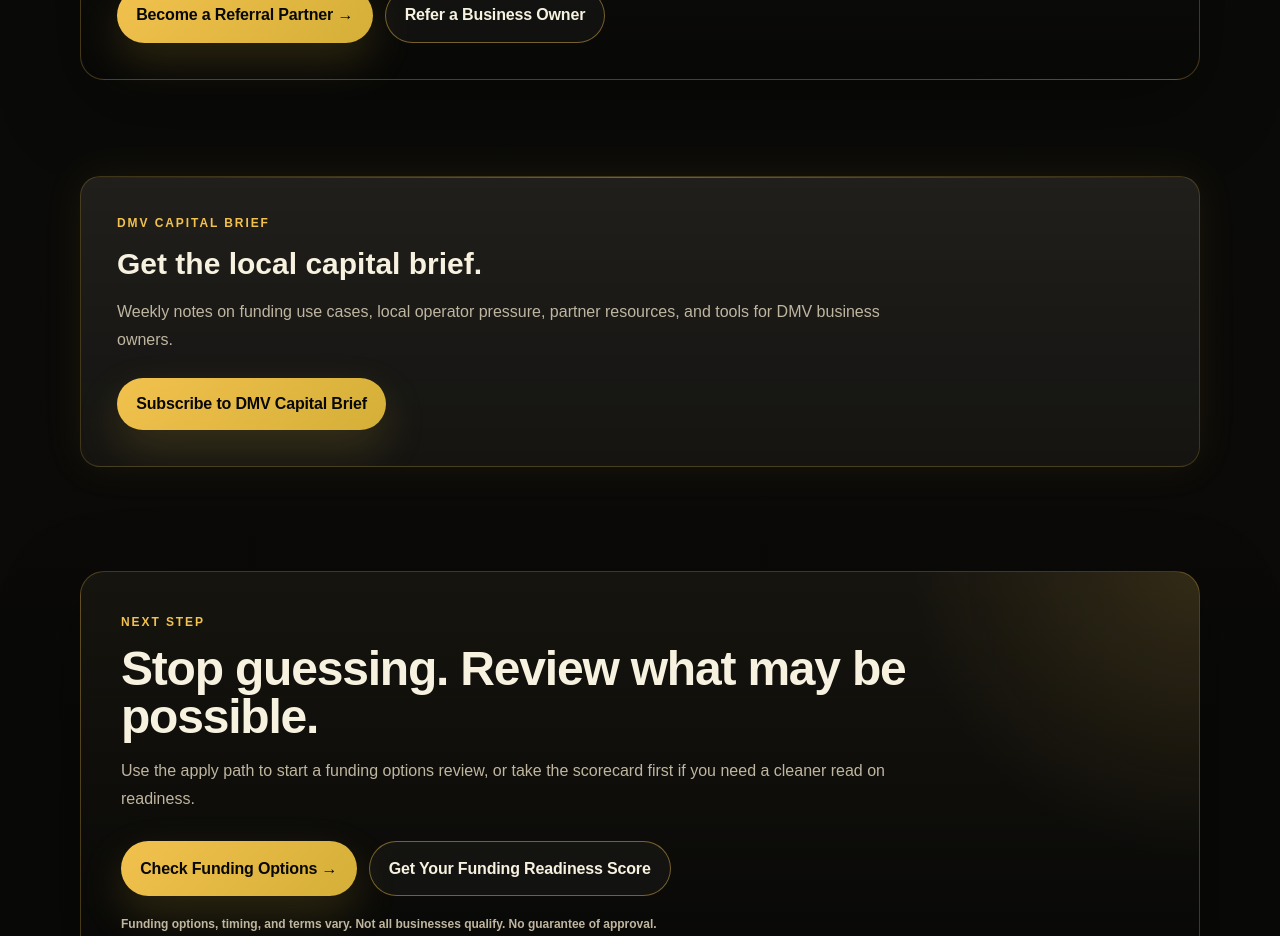
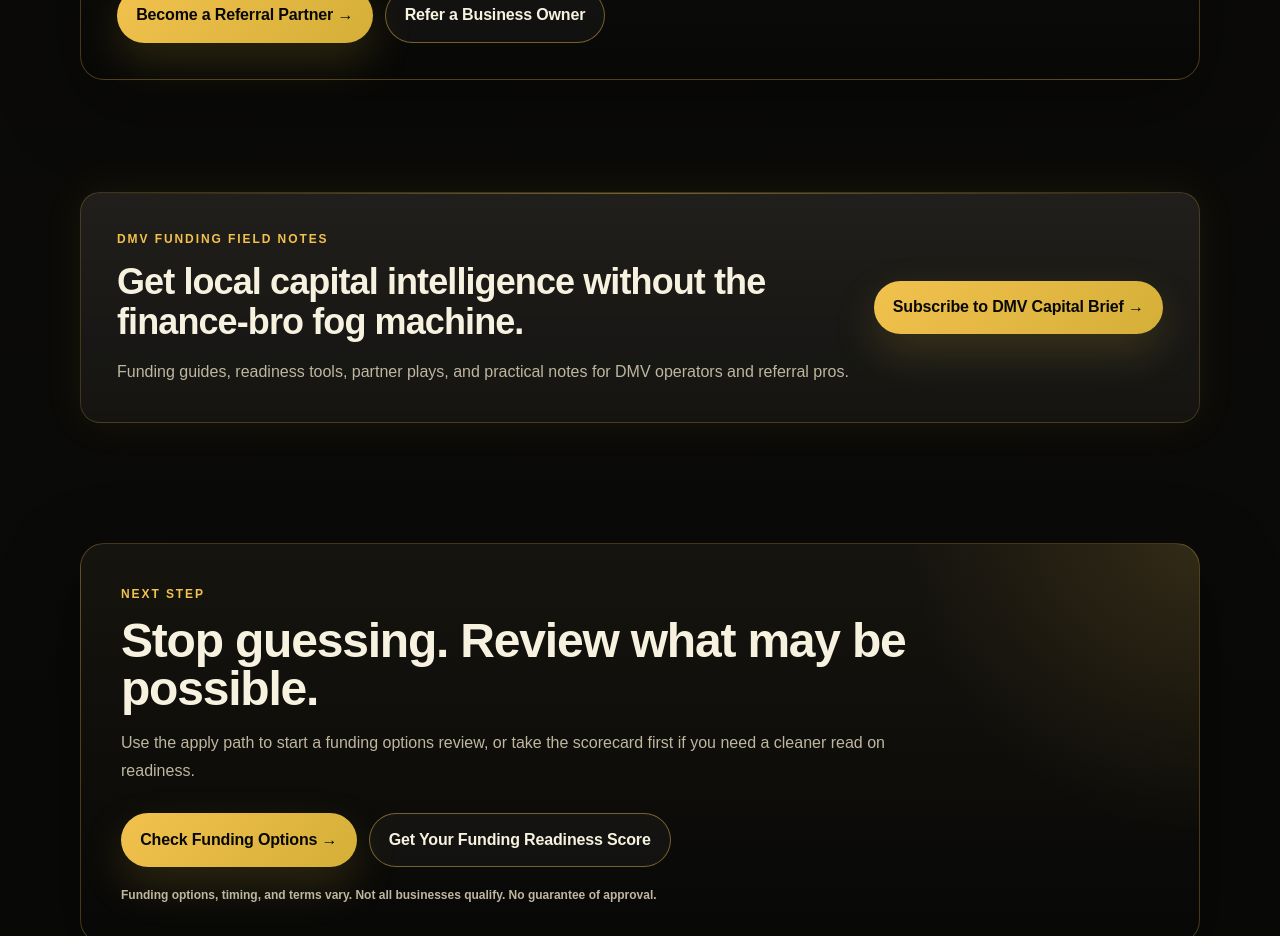
Before and after one commit to JFeimster/dmv-bizfund-os, a Next.js app: page / in a window 1280 px wide. Shown: the part 5200-6136 px from the top of the page. Built offline with nearby package versions, Linux system fonts and the light colour scheme.

Commit message:
Reposition NewsletterCTA as DMV funding field notes

```diff
--- a/components/NewsletterCTA.tsx
+++ b/components/NewsletterCTA.tsx
@@ -4,12 +4,14 @@ export default function NewsletterCTA() {
   const market = getMarketConfig();
 
   return (
-    <section className="container py-10">
-      <div className="card p-6 md:p-9">
-        <p className="kicker">{market.newsletterName}</p>
-        <h2 className="mt-3 text-3xl font-black">Get the local capital brief.</h2>
-        <p className="mt-4 max-w-3xl text-muted">Weekly notes on funding use cases, local operator pressure, partner resources, and tools for DMV business owners.</p>
-        <a className="btn btn-primary mt-6" href="/newsletter">Subscribe to {market.newsletterName}</a>
+    <section className="container py-10 md:py-14">
+      <div className="card grid gap-6 p-6 md:grid-cols-[1fr_auto] md:items-center md:p-9">
+        <div>
+          <p className="kicker">DMV funding field notes</p>
+          <h2 className="mt-3 text-3xl font-black tracking-tight md:text-4xl">Get local capital intelligence without the finance-bro fog machine.</h2>
+          <p className="mt-4 max-w-3xl text-muted">Funding guides, readiness tools, partner plays, and practical notes for DMV operators and referral pros.</p>
+        </div>
+        <a className="btn btn-primary md:justify-self-end" href="/newsletter">Subscribe to {market.newsletterName} →</a>
       </div>
     </section>
   );
```
